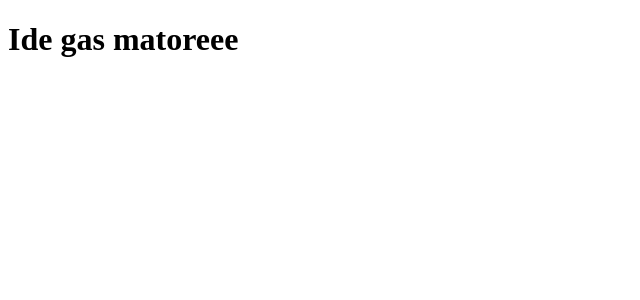
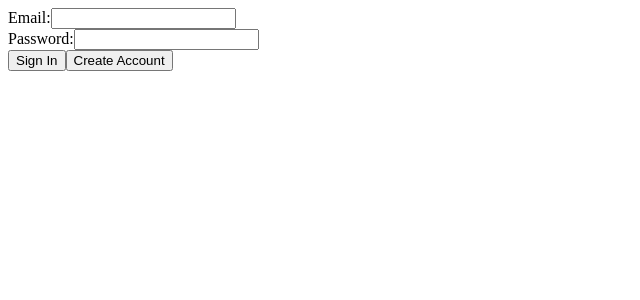
Before and after one commit to SupremeHan/game-launcher, a React (Vite) app: page /login in a window 1280 px wide. Shown: the top 300 px of the page, without its empty margins (0-640 px from the left). Built offline with nearby package versions, Linux system fonts and the light colour scheme; no server answers.

Commit message:
Added Firebase Authentication and routing, layout components

```diff
--- /dev/null
+++ b/firebase.ts
@@ -0,0 +1,15 @@
+import firebase from 'firebase/compat/app';
+import 'firebase/compat/auth';
+
+const firebaseConfig = {
+  apiKey: 'AIzaSyBugtZjx11rraXsbJ8CQ7_rFwRZKVGHy7Y',
+  authDomain: 'game-launcher-auth.firebaseapp.com',
+  projectId: 'game-launcher-auth',
+  storageBucket: 'game-launcher-auth.appspot.com',
+  messagingSenderId: '820186895766',
+  appId: '1:820186895766:web:3afe309af7098aadfcb9b7',
+};
+
+firebase.initializeApp(firebaseConfig);
+
+export const auth = firebase.auth();
--- a/src/App.tsx
+++ b/src/App.tsx
@@ -1,9 +1,26 @@
-import './App.css';
+import "./App.css";
+import { useEffect } from "react";
+import axios from "axios";
+import { TWITCH_CLIENT_ID, TWITCH_SECRET } from "./config/api";
+import { Main } from "./layout/Main";
 
 function App() {
+  async function init() {
+    const api = await axios
+      .post(
+        `https://id.twitch.tv/oauth2/token?client_id=${TWITCH_CLIENT_ID}&client_secret=${TWITCH_SECRET}&grant_type=client_credentials`,
+      )
+      .then(res => console.log(res.data))
+      .catch(e => console.log("==========", e));
+  }
+
+  useEffect(() => {
+    init();
+  }, []);
+
   return (
     <div className="App">
-      <h1>Ide gas matoreee</h1>
+      <Main />
     </div>
   );
 }
--- /dev/null
+++ b/src/config/api.ts
@@ -0,0 +1,13 @@
+import axios from 'axios';
+
+export const TWITCH_CLIENT_ID = import.meta.env.VITE_CLIENT_ID;
+export const TWITCH_SECRET = import.meta.env.VITE_CLIENT_SECRET;
+const SESSION_SECRET = '<SOME SECRET HERE>';
+const CALLBACK_URL = '<YOUR REDIRECT URL HERE>';
+
+const api = axios.create({
+  method: 'POST',
+  url: `https://id.twitch.tv/oauth2/token?client_id=${TWITCH_CLIENT_ID}&client_secret=${TWITCH_SECRET}&grant_type=client_credentials`,
+});
+
+export default api;
--- /dev/null
+++ b/src/context/AuthContext.tsx
@@ -0,0 +1,21 @@
+import firebase from 'firebase/compat/app';
+import React, { useEffect, useState } from 'react';
+import { auth } from '../../firebase';
+
+export const AuthContext = React.createContext<firebase.User | null>(null);
+
+export const AuthProvider = ({ children }: { children: React.ReactNode }) => {
+  const [user, setUser] = useState<firebase.User | null>(null);
+
+  useEffect(() => {
+    const unsubscribe = auth.onAuthStateChanged(
+      (firebaseUser: React.SetStateAction<firebase.User | null>) => {
+        setUser(firebaseUser);
+      }
+    );
+
+    return unsubscribe;
+  }, []);
+
+  return <AuthContext.Provider value={user}>{children}</AuthContext.Provider>;
+};
--- /dev/null
+++ b/src/layout/Login/index.tsx
@@ -0,0 +1,57 @@
+import { useRef, useContext } from "react";
+import { auth } from "../../../firebase";
+import { AuthContext } from "../../context/AuthContext";
+import { Navigate } from "react-router-dom";
+
+export const Login = () => {
+  const user = useContext(AuthContext);
+
+  const emailRef = useRef<HTMLInputElement>(null);
+  const passwordRef = useRef<HTMLInputElement>(null);
+
+  const createAccount = async () => {
+    try {
+      await auth.createUserWithEmailAndPassword(
+        emailRef.current!.value,
+        passwordRef.current!.value,
+      );
+    } catch (error) {
+      console.error(error);
+    }
+  };
+
+  const signIn = async () => {
+    try {
+      await auth.signInWithEmailAndPassword(emailRef.current!.value, passwordRef.current!.value);
+    } catch (error) {
+      console.error(error);
+    }
+  };
+
+  if (user) {
+    return <Navigate to="/" />;
+  }
+
+  return (
+    <div>
+      <form>
+        <label>
+          Email:
+          <input type="email" ref={emailRef} />
+        </label>
+        <br />
+        <label>
+          Password:
+          <input type="password" ref={passwordRef} />
+        </label>
+        <br />
+        <button type="button" onClick={signIn}>
+          Sign In
+        </button>
+        <button type="button" onClick={createAccount}>
+          Create Account
+        </button>
+      </form>
+    </div>
+  );
+};
--- /dev/null
+++ b/src/layout/Main/index.tsx
@@ -0,0 +1,29 @@
+import {
+  createBrowserRouter,
+  createRoutesFromElements,
+  Navigate,
+  Outlet,
+  Route,
+  RouterProvider,
+} from "react-router-dom";
+import { Layout } from "..";
+import { useContext, PropsWithChildren } from "react";
+import { AuthContext } from "../../context/AuthContext";
+import { Login } from "../Login";
+
+const PrivateRoute = ({ children }: PropsWithChildren) => {
+  const user = useContext(AuthContext);
+
+  return user ? <Outlet /> : <Navigate to="/login" />;
+};
+
+const router = createBrowserRouter(
+  createRoutesFromElements([
+    <Route path="/" element={<Layout />} />,
+    <Route path="/login" element={<Login />} />,
+  ]),
+);
+
+export function Main() {
+  return <RouterProvider router={router} />;
+}
--- /dev/null
+++ b/src/layout/index.tsx
@@ -0,0 +1,25 @@
+import { auth } from "../../firebase";
+import { AuthContext } from "../context/AuthContext";
+import { useContext } from "react";
+import { Navigate } from "react-router-dom";
+
+export function Layout() {
+  const user = useContext(AuthContext);
+
+  const signOut = async () => {
+    await auth.signOut();
+  };
+
+  if (!user) {
+    return <Navigate to="/login" />;
+  }
+
+  return (
+    <div>
+      <h1>gas gas</h1>
+      <button type="button" onClick={signOut}>
+        Sign Out
+      </button>
+    </div>
+  );
+}
--- a/src/main.tsx
+++ b/src/main.tsx
@@ -1,10 +1,13 @@
-import React from 'react'
-import ReactDOM from 'react-dom/client'
-import App from './App'
-import './index.css'
+import React from 'react';
+import ReactDOM from 'react-dom/client';
+import App from './App';
+import { AuthProvider } from './context/AuthContext';
+import './index.css';
 
 ReactDOM.createRoot(document.getElementById('root') as HTMLElement).render(
   <React.StrictMode>
-    <App />
-  </React.StrictMode>,
-)
+    <AuthProvider>
+      <App />
+    </AuthProvider>
+  </React.StrictMode>
+);
```
Also changed, not shown: package.json (+6 -1 lines), src/router/PrivateRoute.tsx (added, +8 -0 lines), .prettierrc.json, 1 other file (tests, documents, lock files or other folders).
